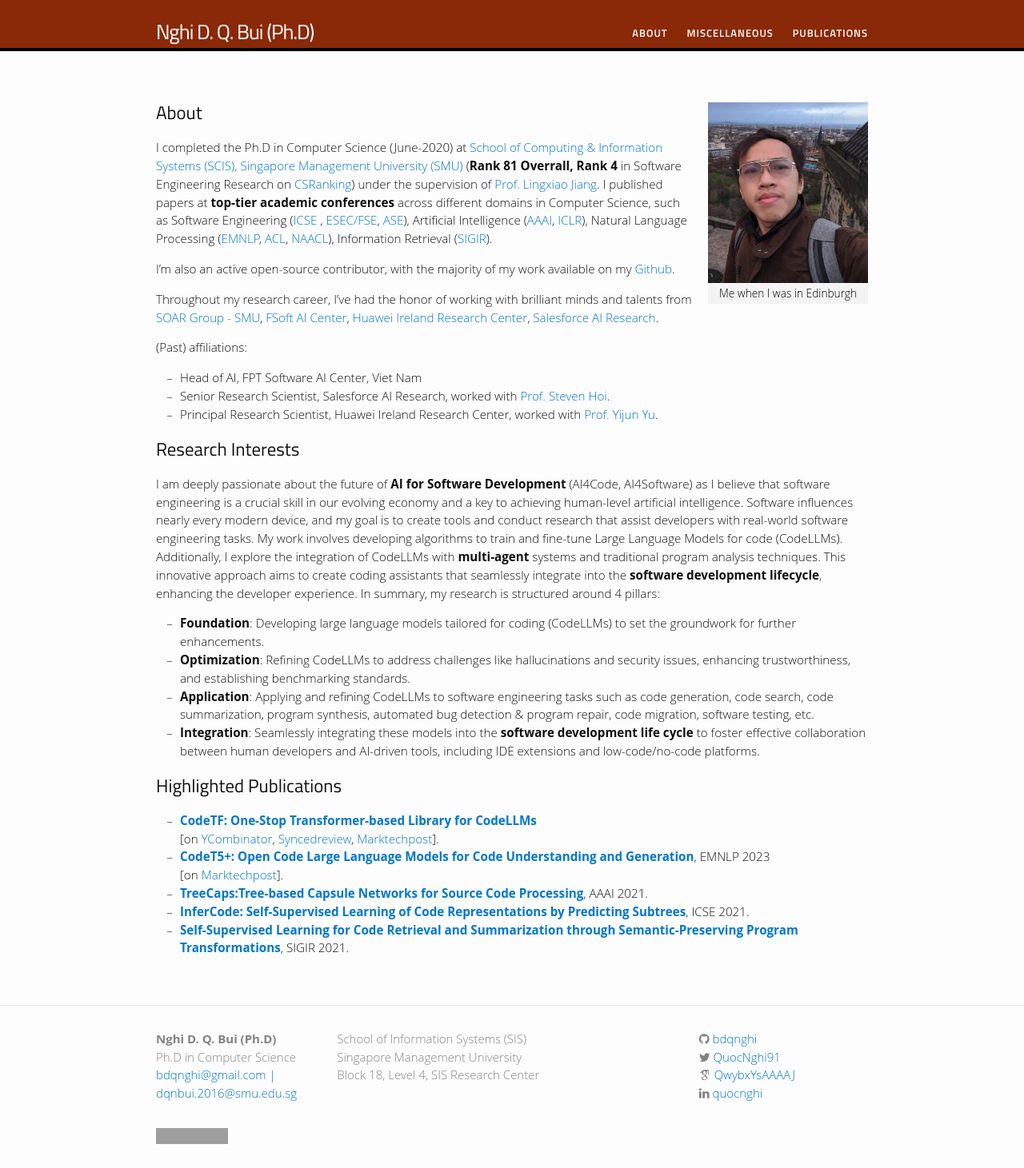
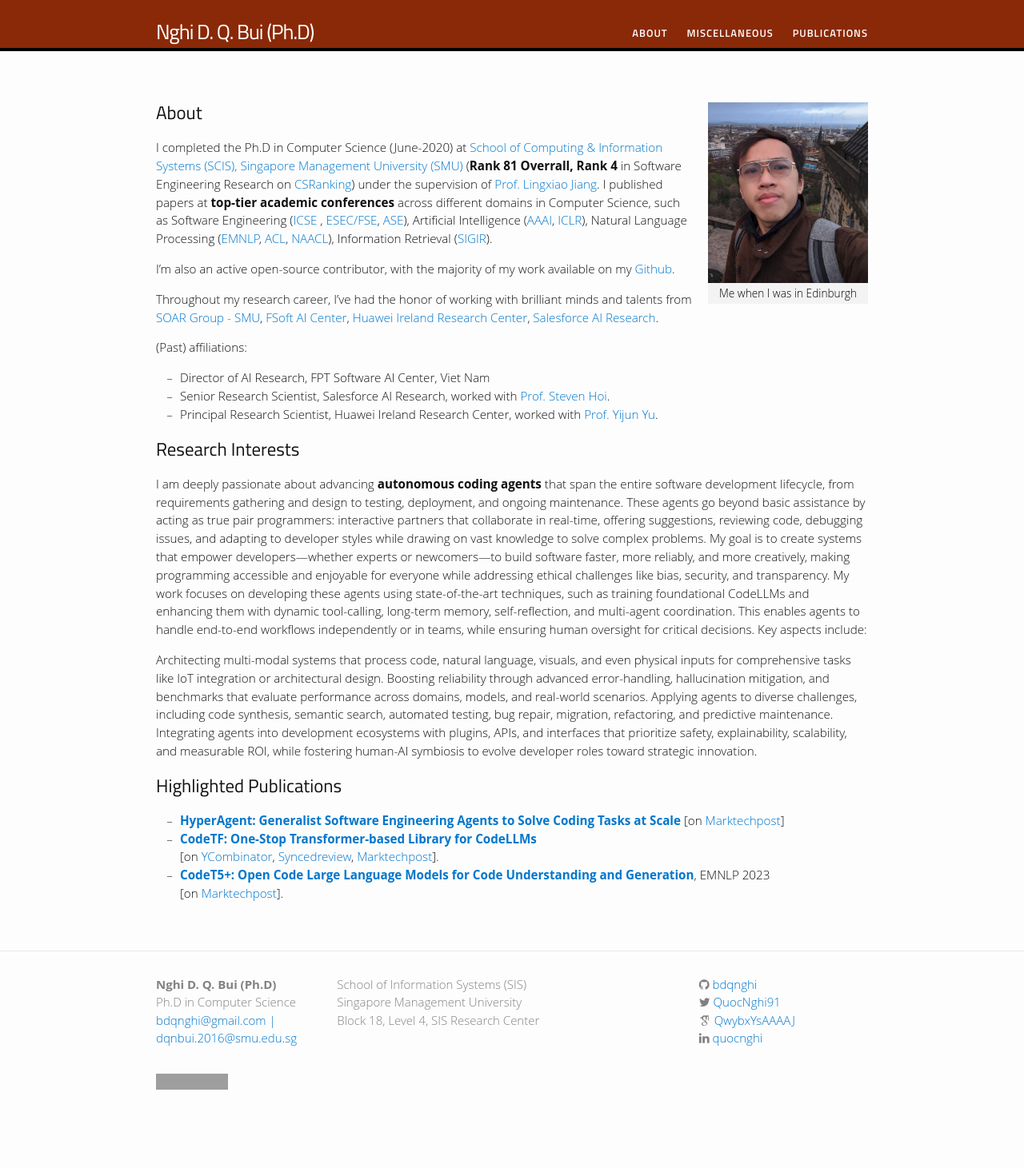
Before and after one commit to bdqnghi/bdqnghi.github.io, a Jekyll site: the page built from index.md, in a window 1280 px wide. Shown: the whole page at 80% size. Built offline with Jekyll 4.4.1, drawn with Linux system fonts in a browser that asks for light colours; nearby versions of some CDN libraries; some web fonts are replaced; after the commit the page ends 1393 px from its top, so only the background shows below that; grey boxes are pictures that could not be loaded.

Commit message:
Update index.md

```diff
--- a/index.md
+++ b/index.md
@@ -14,21 +14,24 @@
 Throughout my research career, I've had the honor of working with brilliant minds and talents from <a href="https://soarsmu.github.io/" target="_blank">SOAR Group - SMU</a>, <a href="https://ai.fpt-software.com/ai-residency/" target="_blank">FSoft AI Center</a>, <a href="https://www.linkedin.com/company/huawei-ireland-research-center/mycompany/" target="_blank">Huawei Ireland Research Center</a>, <a href="https://www.salesforceairesearch.com/" target="_blank">Salesforce AI Research</a>.
 
 (Past) affiliations:
-- Head of AI, FPT Software AI Center, Viet Nam
+- Director of AI Research, FPT Software AI Center, Viet Nam
 - Senior Research Scientist, Salesforce AI Research, worked with <a href="https://sites.google.com/view/stevenhoi/home" target="_blank">Prof. Steven Hoi</a>.
 - Principal Research Scientist, Huawei Ireland Research Center, worked with <a href="https://scholar.google.com/citations?user=E5Z63aUAAAAJ&hl=en" target="_blank">Prof. Yijun Yu</a>.
 
 ## Research Interests
 
-I am deeply passionate about the future of **AI for Software Development** (AI4Code, AI4Software) as I believe that software engineering is a crucial skill in our evolving economy and a key to achieving human-level artificial intelligence. Software influences nearly every modern device, and my goal is to create tools and conduct research that assist developers with real-world software engineering tasks. My work involves developing algorithms to train and fine-tune Large Language Models for code (CodeLLMs). Additionally, I explore the integration of CodeLLMs with **multi-agent** systems and traditional program analysis techniques. This innovative approach aims to create coding assistants that seamlessly integrate into the **software development lifecycle**, enhancing the developer experience. In summary, my research is structured around 4 pillars:
+I am deeply passionate about advancing **autonomous coding agents** that span the entire software development lifecycle, from requirements gathering and design to testing, deployment, and ongoing maintenance. These agents go beyond basic assistance by acting as true pair programmers: interactive partners that collaborate in real-time, offering suggestions, reviewing code, debugging issues, and adapting to developer styles while drawing on vast knowledge to solve complex problems. My goal is to create systems that empower developers—whether experts or newcomers—to build software faster, more reliably, and more creatively, making programming accessible and enjoyable for everyone while addressing ethical challenges like bias, security, and transparency.
+My work focuses on developing these agents using state-of-the-art techniques, such as training foundational CodeLLMs and enhancing them with dynamic tool-calling, long-term memory, self-reflection, and multi-agent coordination. This enables agents to handle end-to-end workflows independently or in teams, while ensuring human oversight for critical decisions. Key aspects include:
 
-- **Foundation**: Developing large language models tailored for coding (CodeLLMs) to set the groundwork for further enhancements.
-- **Optimization**: Refining CodeLLMs to address challenges like hallucinations and security issues, enhancing trustworthiness, and establishing benchmarking standards.
-- **Application**: Applying and refining CodeLLMs to software engineering tasks such as code generation, code search, code summarization, program synthesis, automated bug detection & program repair, code migration, software testing, etc.
-- **Integration**: Seamlessly integrating these models into the **software development life cycle** to foster effective collaboration between human developers and AI-driven tools, including IDE extensions and low-code/no-code platforms.
+Architecting multi-modal systems that process code, natural language, visuals, and even physical inputs for comprehensive tasks like IoT integration or architectural design.
+Boosting reliability through advanced error-handling, hallucination mitigation, and benchmarks that evaluate performance across domains, models, and real-world scenarios.
+Applying agents to diverse challenges, including code synthesis, semantic search, automated testing, bug repair, migration, refactoring, and predictive maintenance.
+Integrating agents into development ecosystems with plugins, APIs, and interfaces that prioritize safety, explainability, scalability, and measurable ROI, while fostering human-AI symbiosis to evolve developer roles toward strategic innovation.
 
 ## Highlighted Publications
-
+* [**HyperAgent: Generalist Software Engineering Agents to Solve Coding Tasks at Scale**]([https://arxiv.org/pdf/2306.00029.pdf](https://arxiv.org/abs/2409.16299))
+[on [Marktechpost](https://www.marktechpost.com/2024/09/11/fpt-software-ai-center-introduces-hyperagent-a-groundbreaking-generalist-agent-system-to-resolve-various-software-engineering-tasks-at-scale-achieving-sota-performance-on-swe-bench-and-defects4j/)]
+<br>
 * [**CodeTF: One-Stop Transformer-based Library for CodeLLMs**](https://arxiv.org/pdf/2306.00029.pdf)
 <br>
 [on [YCombinator](https://news.ycombinator.com/item?id=36233881), [Syncedreview](https://syncedreview.com/2023/06/13/salesforce-ais-codetf-library-facilitates-easy-llm-integration-for-code-intelligence-tasks), [Marktechpost](https://www.marktechpost.com/2023/06/06/salesforce-ai-research-introduces-codetf-a-one-stop-transformer-library-for-code-large-language-models-codellm/)].
@@ -37,9 +40,3 @@
 <br>
 [on [Marktechpost](https://www.marktechpost.com/2023/05/20/salesforce-ai-introduces-codet5-a-new-family-of-open-code-large-language-models-with-an-encoder-decoder-architecture/)].
 <br>
-* [**TreeCaps:Tree-based Capsule Networks for Source Code Processing**](https://arxiv.org/pdf/2009.09777.pdf), AAAI 2021.
-<br>
-* [**InferCode: Self-Supervised Learning of Code Representations by Predicting Subtrees**](https://bdqnghi.github.io/files/ICSE_2021.pdf), ICSE 2021.
-<br>
-* [**Self-Supervised Learning for Code Retrieval and Summarization through Semantic-Preserving Program Transformations**](https://arxiv.org/pdf/2009.02731.pdf), SIGIR 2021.
-<br>
```
